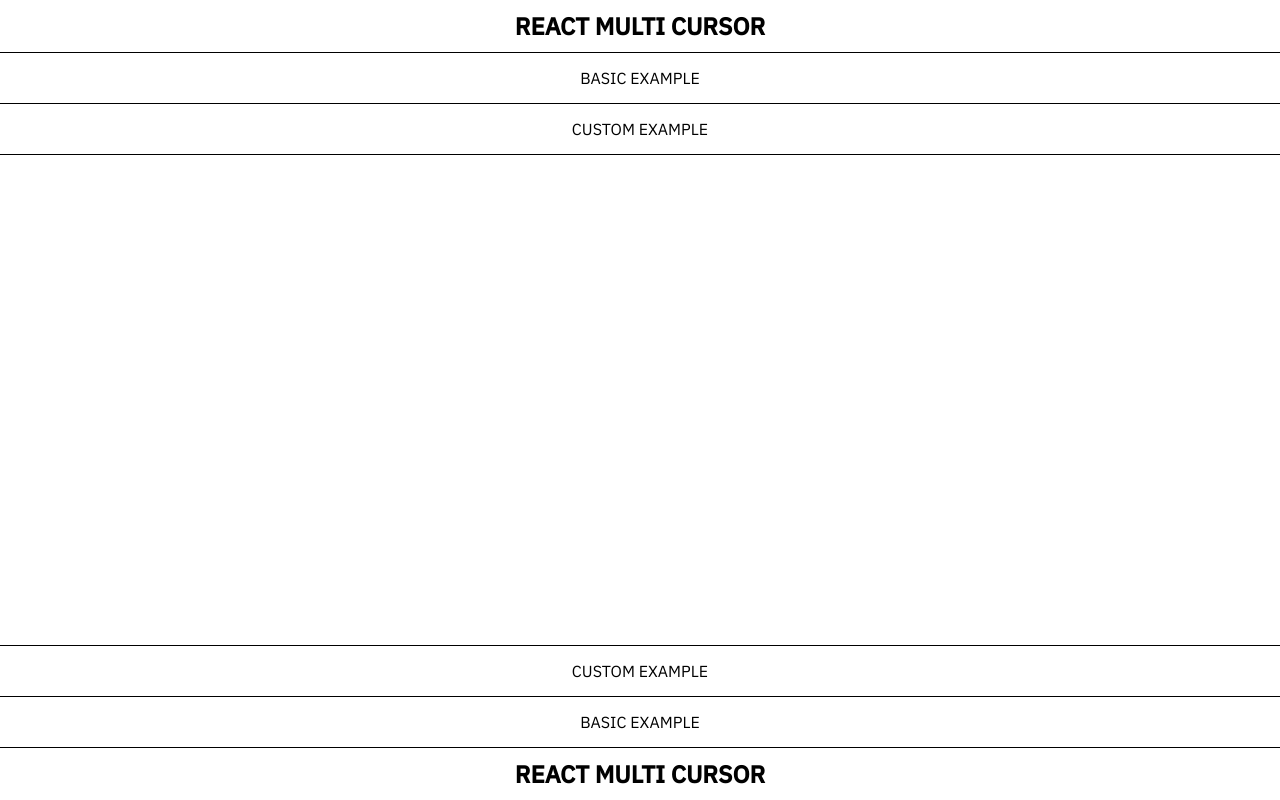
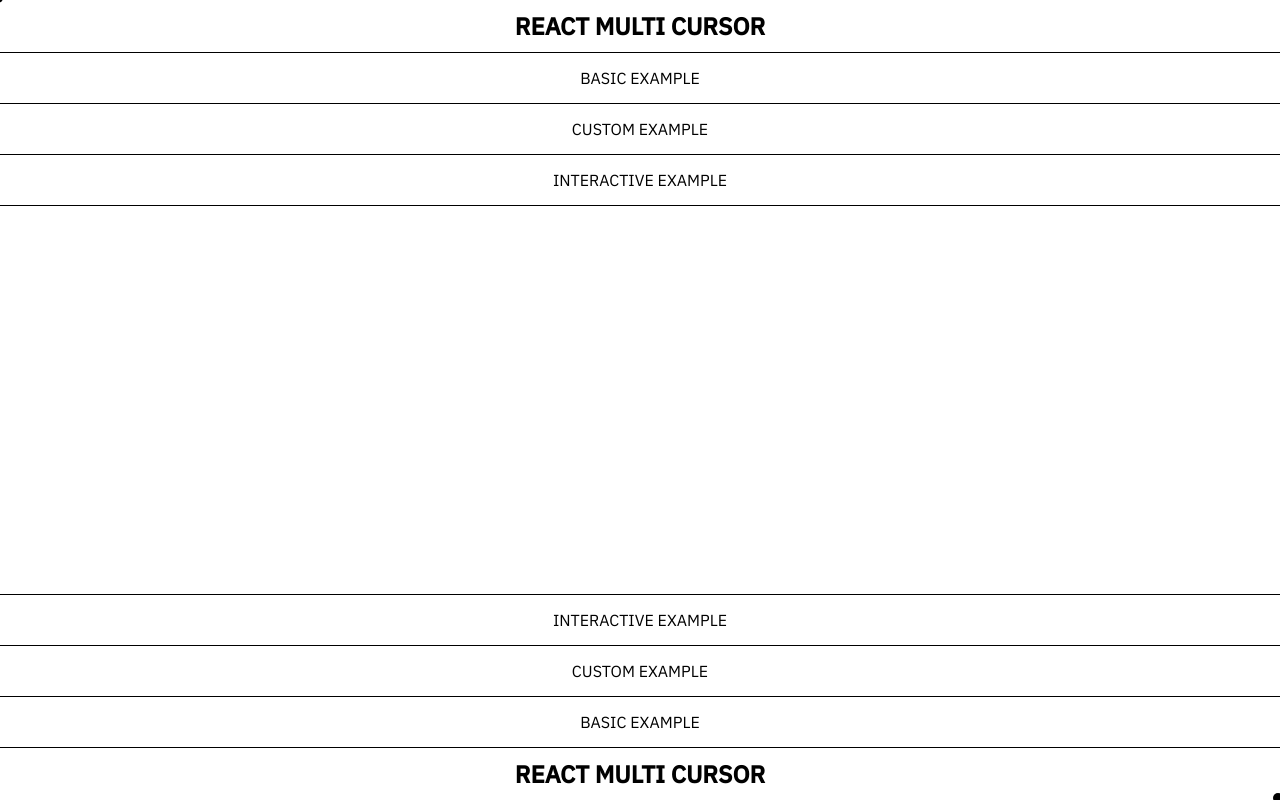
Before and after one commit to maximebonhomme/React-Multi-Cursor, a React (Create React App) app: page /interactive in a window 1280 px wide. Built offline with nearby package versions, Linux system fonts and the light colour scheme.

Commit message:
add interactive example #4

```diff
--- a/package.json
+++ b/package.json
@@ -9,7 +9,8 @@
     "react": "^16.13.1",
     "react-dom": "^16.13.1",
     "react-router-dom": "^5.1.2",
-    "react-scripts": "3.4.1"
+    "react-scripts": "3.4.1",
+    "react-use": "^13.27.1"
   },
   "scripts": {
     "start": "react-scripts start",
--- a/src/App.js
+++ b/src/App.js
@@ -3,7 +3,7 @@ import { BrowserRouter as Router, Switch, Route, Link } from "react-router-dom"
 
 import Basic from "./examples/Basic"
 import Custom from "./examples/Custom"
-// import Interactive from "./examples/Interactive"
+import Interactive from "./examples/Interactive"
 
 const examples = [
   {
@@ -16,11 +16,11 @@ const examples = [
     name: "Custom example",
     to: "/custom",
   },
-  // {
-  //   id: 2,
-  //   name: "Interactive example",
-  //   to: "/interactive",
-  // },
+  {
+    id: 2,
+    name: "Interactive example",
+    to: "/interactive",
+  },
 ]
 
 function App() {
@@ -46,9 +46,9 @@ function App() {
             <Route path="/custom">
               <Custom />
             </Route>
-            {/* <Route path="/interactive">
+            <Route path="/interactive">
               <Interactive />
-            </Route> */}
+            </Route>
           </Switch>
           <div className="nav-block nav-block--b">
             {reversedExamples.map(({ id, name, to }) => (
--- a/src/ReactMultiCursor/dist.js
+++ b/src/ReactMultiCursor/dist.js
@@ -57,7 +57,6 @@ var cursorStyle = {
 var Cursor = _react.default.forwardRef(function (_ref, ref) {
   var style = _ref.style,
       className = _ref.className;
-  console.log("ref", ref);
   return /*#__PURE__*/_react.default.createElement("div", {
     ref: ref,
     style: mandatoryCursorStyle
--- a/src/ReactMultiCursor/index.js
+++ b/src/ReactMultiCursor/index.js
@@ -41,7 +41,6 @@ const cursorStyle = {
 }
 
 const Cursor = React.forwardRef(({ style, className }, ref) => {
-  console.log("ref", ref)
   return (
     <div ref={ref} style={mandatoryCursorStyle}>
       <div style={style} className={className} />
--- a/src/examples/Interactive/index.js
+++ b/src/examples/Interactive/index.js
@@ -1,4 +1,6 @@
-import React from "react"
+import React, { useEffect, useCallback, useRef } from "react"
+import { useWindowSize } from "react-use"
+
 import MultiCursor from "../../ReactMultiCursor"
 
 const cursors = [
@@ -8,12 +10,82 @@ const cursors = [
   {
     angle: 180,
   },
+  {
+    angle: 90,
+  },
+  {
+    angle: -90,
+  },
+  {
+    angle: 45,
+  },
+  {
+    angle: -45,
+  },
+  {
+    angle: 135,
+  },
+  {
+    angle: -135,
+  },
 ]
 
+// eslint-disable-next-line no-bitwise
+const randomHex = () => `#${((Math.random() * 0xffffff) << 0).toString(16)}`
+
 const Interactive = () => {
+  const { width, height } = useWindowSize()
+  const isDrawing = useRef(false)
+  const canvasRef = useRef(null)
+
+  const handleMouseDown = useCallback(() => {
+    isDrawing.current = true
+  })
+
+  const handleMouseUp = useCallback(() => {
+    isDrawing.current = false
+  })
+
+  const handleCursorUpdate = useCallback(
+    (c) => {
+      if (!isDrawing.current) return
+      const canvas = canvasRef.current
+      const ctx = canvas.getContext("2d")
+
+      c.forEach((cursor) => {
+        ctx.beginPath()
+        ctx.arc(cursor.x, cursor.y, 7, 0, 2 * Math.PI)
+        ctx.fillStyle = randomHex()
+        ctx.fill()
+        ctx.closePath()
+      })
+    },
+    [isDrawing]
+  )
+
+  useEffect(() => {
+    window.addEventListener("mousedown", handleMouseDown)
+    window.addEventListener("mouseup", handleMouseUp)
+
+    return () => {
+      window.removeEventListener("mousedown", handleMouseDown)
+      window.removeEventListener("mouseup", handleMouseUp)
+    }
+  }, [])
+
   return (
     <div>
-      <MultiCursor smoothness={0.4} cursors={cursors} />
+      <MultiCursor
+        smoothness={0.1}
+        onUpdate={handleCursorUpdate}
+        cursors={cursors}
+      />
+      <canvas
+        ref={canvasRef}
+        width={width}
+        height={height}
+        className="interactive-canvas"
+      />
     </div>
   )
 }
--- a/src/index.css
+++ b/src/index.css
@@ -13,6 +13,7 @@ body {
 
 * {
   cursor: none;
+  user-select: none;
 }
 
 h1,
@@ -93,3 +94,12 @@ a {
 .quad-grid-item:first-child {
   border-bottom: 1px solid black;
 }
+
+.interactive-canvas {
+  pointer-events: none;
+  position: fixed;
+  top: 0;
+  left: 0;
+  right: 0;
+  bottom: 0;
+}
```
Also changed, not shown: 1 other file (tests, documents, lock files or other folders).
